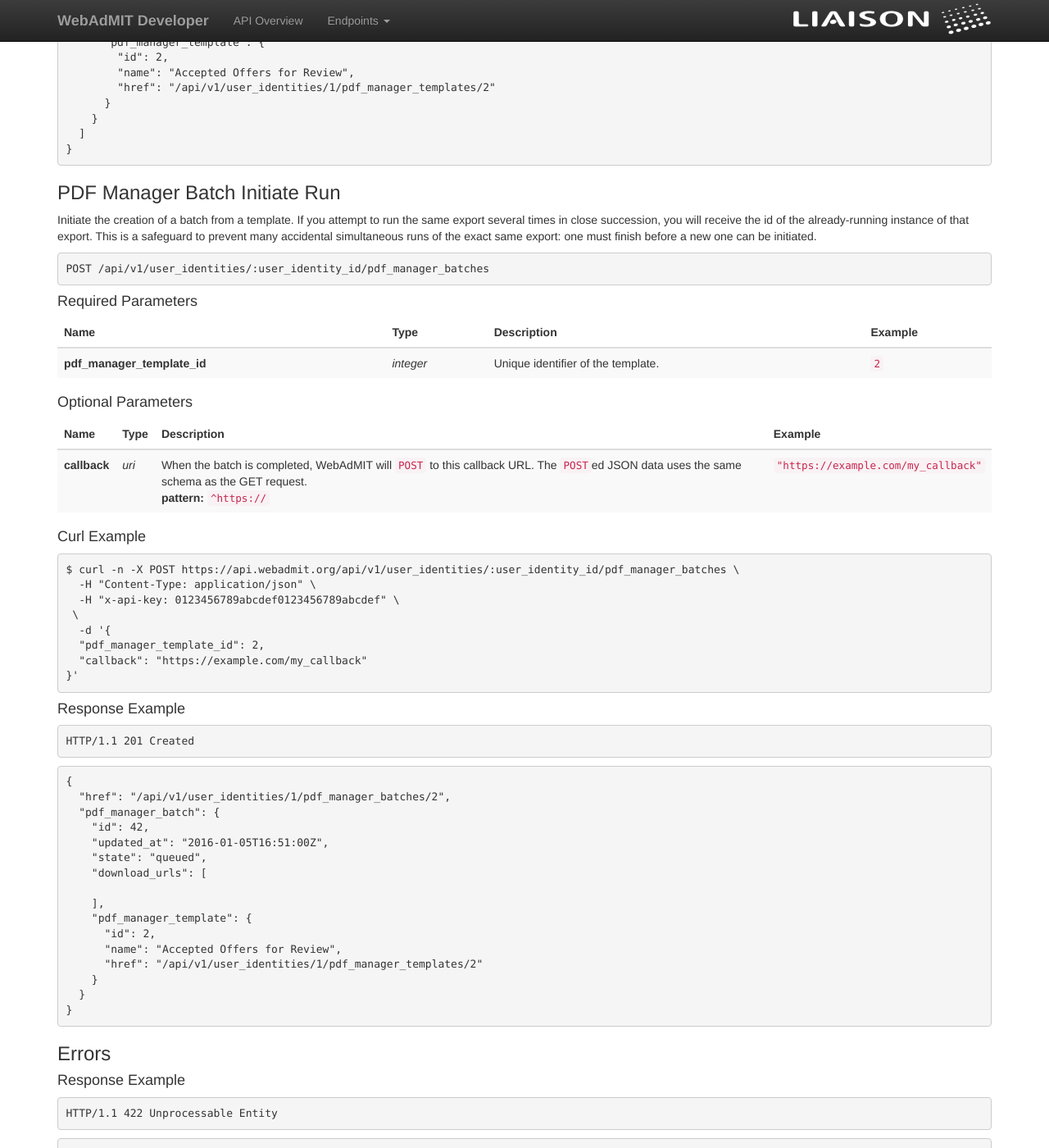
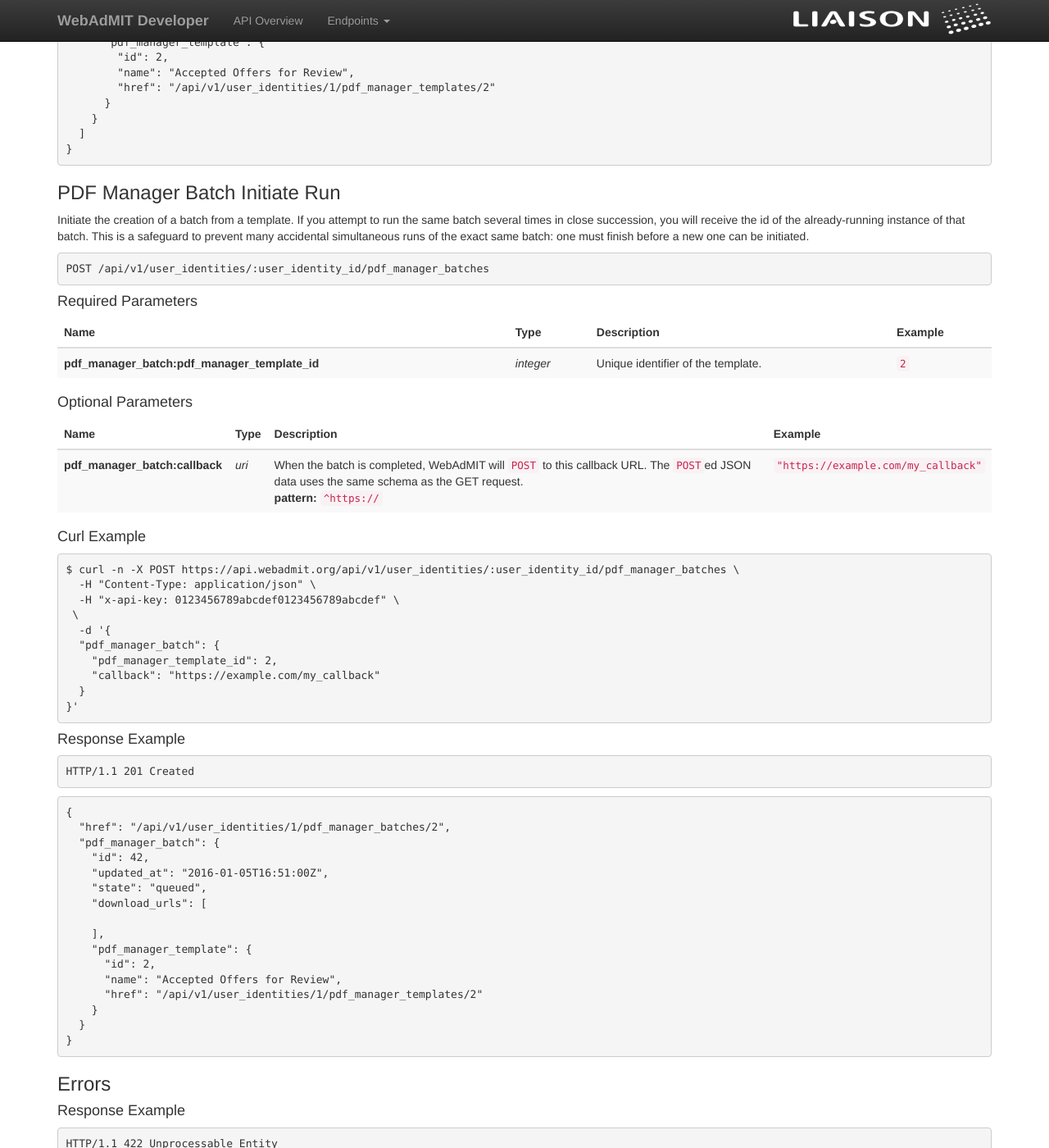
Before and after one commit to Liaison-Intl/Liaison-Intl.github.io, a Jekyll site: the page built from pdf_manager_batch.md, in a window 1280 px wide and 1400 px high, scrolled down 2051 px. Shown: the whole window at 82% size. Built offline with Jekyll 4.4.1, drawn with Linux system fonts in a browser that asks for light colours; nearby versions of some CDN libraries.

Commit message:
[NF-6874] Snapshot

```diff
--- a/pdf_manager_batch.md
+++ b/pdf_manager_batch.md
@@ -147,7 +147,7 @@
 
 <h3>PDF Manager Batch Initiate Run</h3>
 
-<p>Initiate the creation of a batch from a template.  If you attempt to run the same export several times in close succession, you will receive the id of the already-running instance of that export. This is a safeguard to prevent many accidental simultaneous runs of the exact same export: one must finish before a new one can be initiated.</p>
+<p>Initiate the creation of a batch from a template.  If you attempt to run the same batch several times in close succession, you will receive the id of the already-running instance of that batch. This is a safeguard to prevent many accidental simultaneous runs of the exact same batch: one must finish before a new one can be initiated.</p>
 
 <pre><code>POST /api/v1/user_identities/:user_identity_id/pdf_manager_batches
 </code></pre>
@@ -163,7 +163,7 @@
 </tr>
 </thead><tbody>
 <tr>
-<td><strong>pdf_manager_template_id</strong></td>
+<td><strong>pdf_manager_batch:pdf_manager_template_id</strong></td>
 <td><em>integer</em></td>
 <td>Unique identifier of the template.</td>
 <td><code>2</code></td>
@@ -181,7 +181,7 @@
 </tr>
 </thead><tbody>
 <tr>
-<td><strong>callback</strong></td>
+<td><strong>pdf_manager_batch:callback</strong></td>
 <td><em>uri</em></td>
 <td>When the batch is completed, WebAdMIT will <code>POST</code> to this callback URL.  The <code>POST</code>ed JSON data uses the same schema as the GET request.<br/> <strong>pattern:</strong> <code>^https://</code></td>
 <td><code>&quot;https://example.com/my_callback&quot;</code></td>
@@ -195,8 +195,10 @@
   -H &quot;x-api-key: 0123456789abcdef0123456789abcdef&quot; \
  \
   -d &#39;{
-  &quot;pdf_manager_template_id&quot;: 2,
-  &quot;callback&quot;: &quot;https://example.com/my_callback&quot;
+  &quot;pdf_manager_batch&quot;: {
+    &quot;pdf_manager_template_id&quot;: 2,
+    &quot;callback&quot;: &quot;https://example.com/my_callback&quot;
+  }
 }&#39;
 </code></pre>
 
```
Also changed, not shown: schemata/pdf_manager_batch.json (+7 -1 lines).
